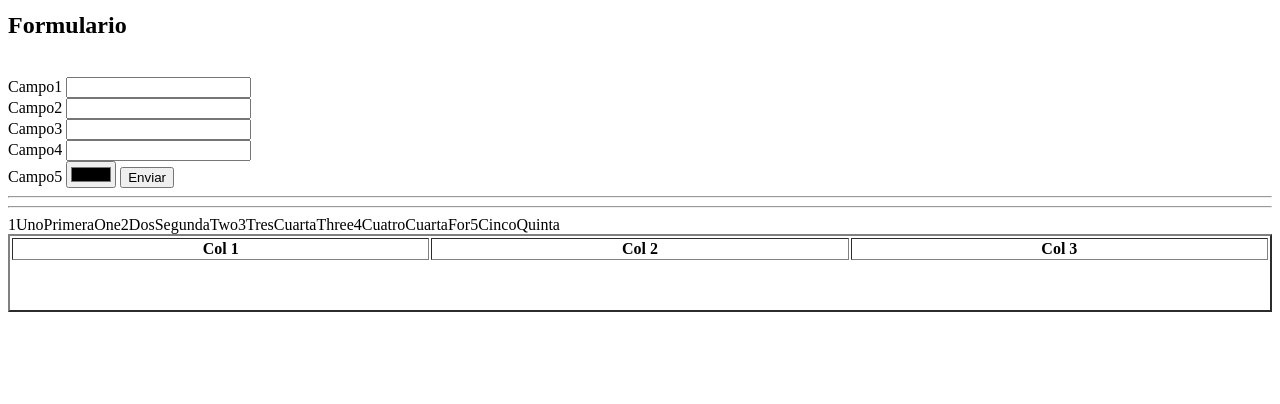
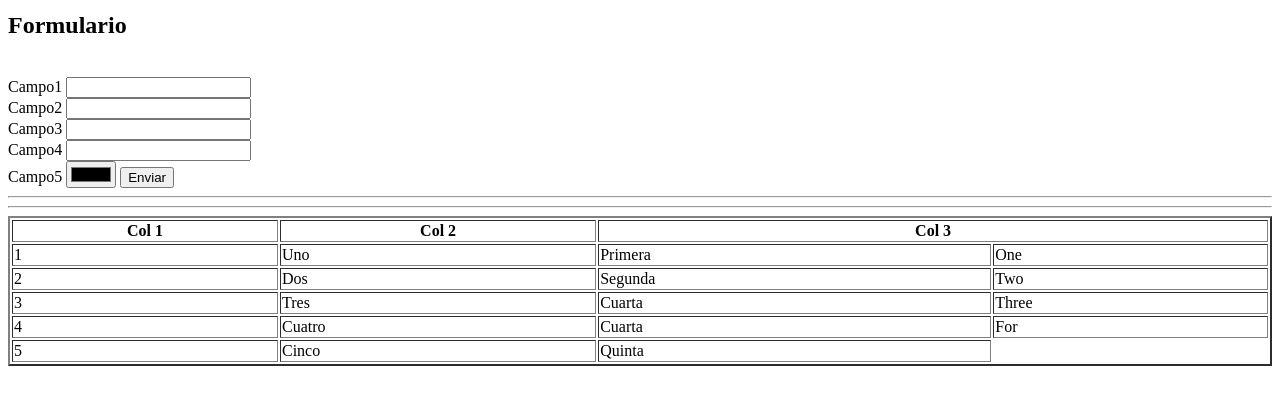
Before and after one commit to edumartinez28091971/EduMar, a plain HTML site: page index.html in a window 1280 px wide. Shown: the part 384-788 px from the top of the page. Drawn offline with Linux system fonts and the light colour scheme.

Commit message:
Update index.html

```diff
--- a/index.html
+++ b/index.html
@@ -61,33 +61,33 @@
             </thead>
             <tbody>
                 <tr>
-                    <tr>1</tr>
-                    <tr>Uno</tr>
-                    <tr>Primera</tr>
-                    <tr>One</tr>
+                    <td>1</td>
+                    <td>Uno</td>
+                    <td>Primera</td>
+                    <td>One</td>
                 </tr>
                 <tr>
-                    <tr>2</tr>
-                    <tr>Dos</tr>
-                    <tr>Segunda</tr>
-                    <tr>Two</tr>
+                    <td>2</td>
+                    <td>Dos</td>
+                    <td>Segunda</td>
+                    <td>Two</td>
                 </tr>
                 <tr>
-                    <tr>3</tr>
-                    <tr>Tres</tr>
-                    <tr>Cuarta</tr>
-                    <tr>Three</tr>
+                    <td>3</td>
+                    <td>Tres</td>
+                    <td>Cuarta</td>
+                    <td>Three</td>
                 </tr>
                 <tr>
-                    <tr>4</tr>
-                    <tr>Cuatro</tr>
-                    <tr>Cuarta</tr>
-                    <tr>For</tr>
+                    <td>4</td>
+                    <td>Cuatro</td>
+                    <td>Cuarta</td>
+                    <td>For</td>
                 </tr>
                 <tr>
-                    <tr>5</tr>
-                    <tr>Cinco</tr>
-                    <tr>Quinta</tr>
+                    <td>5</td>
+                    <td>Cinco</td>
+                    <td>Quinta</td>
                 </tr>
             </tbody>
         </table>
```
